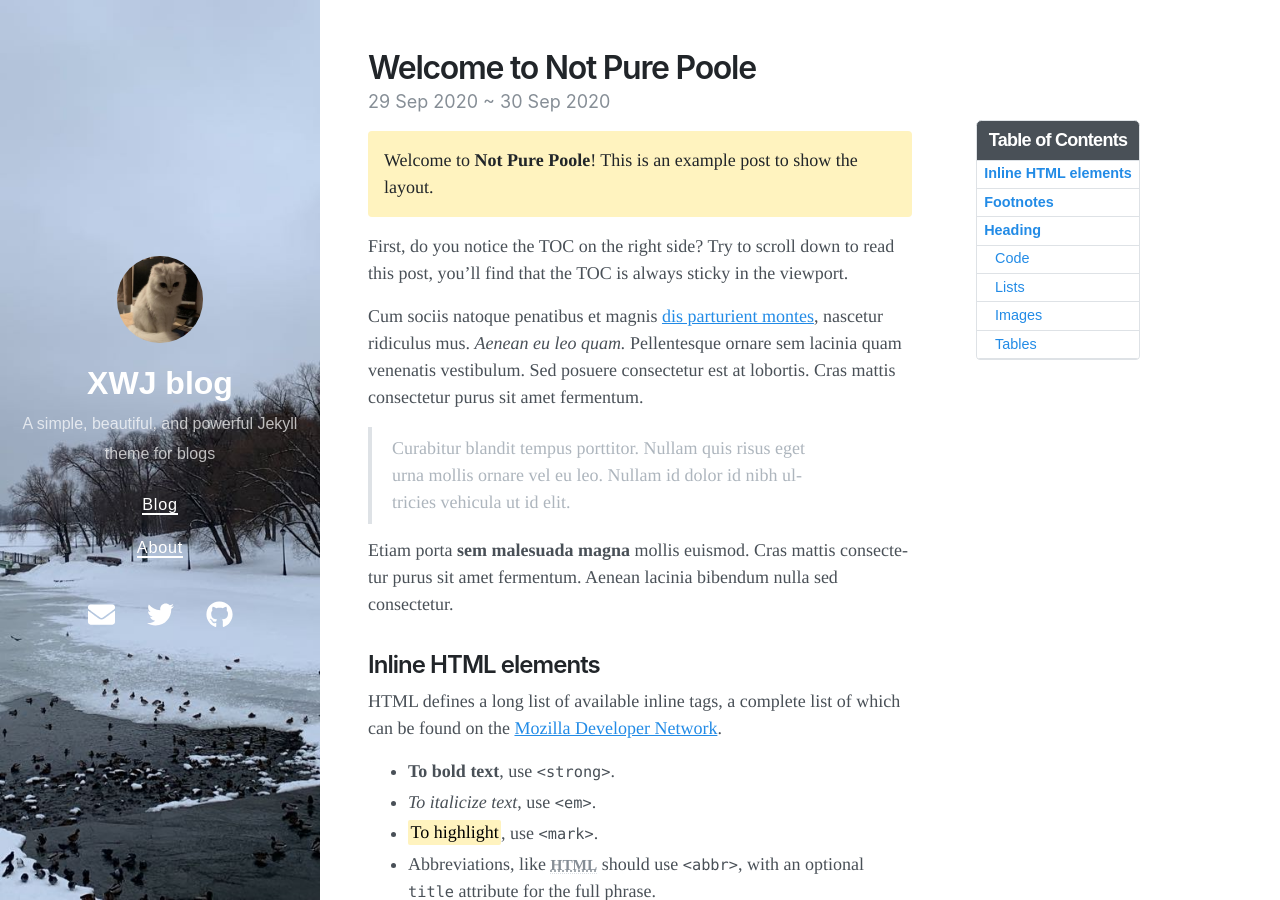
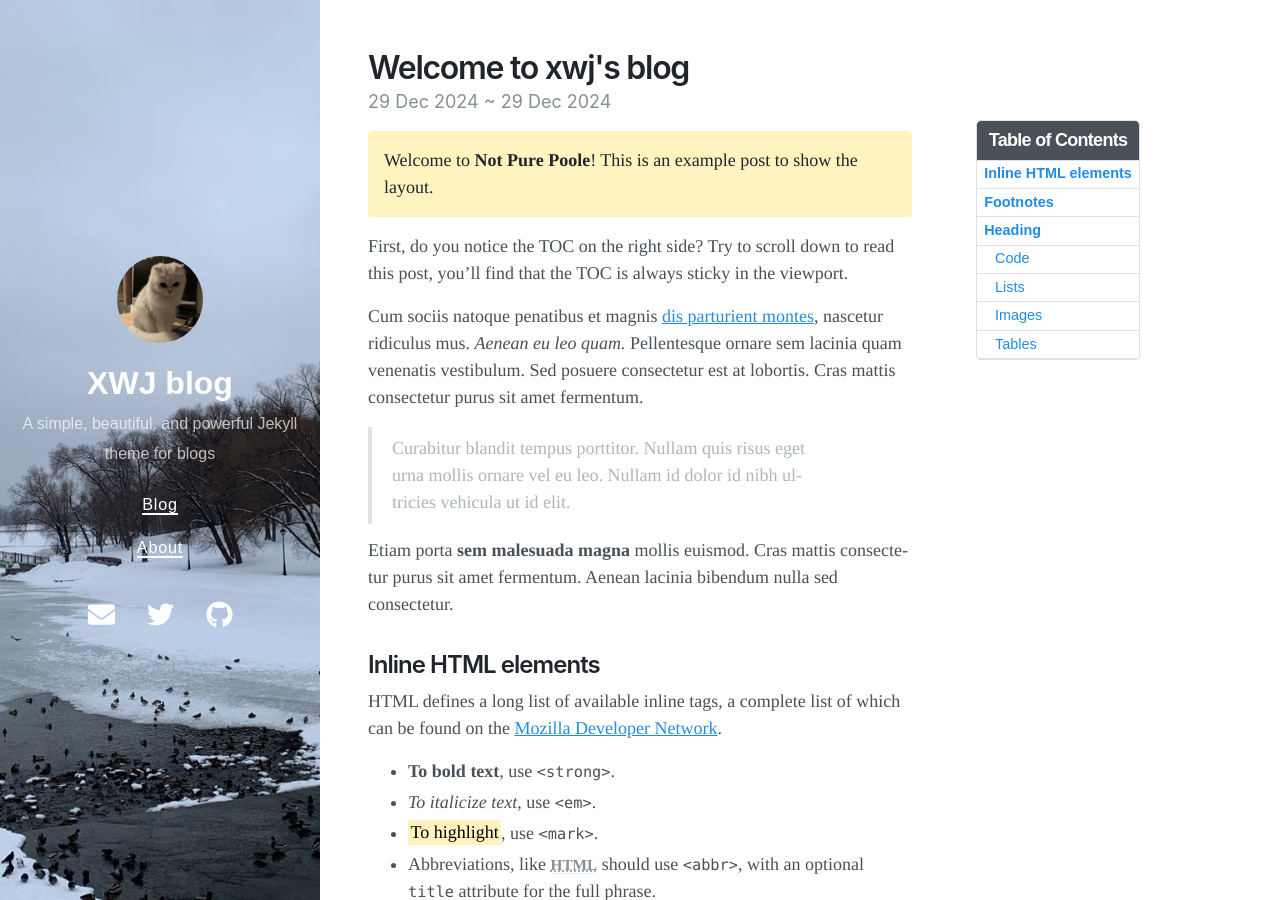
Before and after one commit to xwj106/xwjdegerenboke, a Jekyll site: the page built from _posts/2020-09-29-welcome-to-not-pure-poole.md, in a window 1280 px wide and 900 px high. Built offline with Jekyll 4.4.1, drawn with Linux system fonts in a browser that asks for light colours; nearby versions of some CDN libraries.

Commit message:
Update 2020-09-29-welcome-to-not-pure-poole.md

```diff
--- a/_posts/2020-09-29-welcome-to-not-pure-poole.md
+++ b/_posts/2020-09-29-welcome-to-not-pure-poole.md
@@ -1,8 +1,8 @@
 ---
 layout: post
-title: Welcome to Not Pure Poole
-date: 2020-09-29 23:18 +0800
-last_modified_at: 2020-10-01 01:08:25 +0800
+title: Welcome to xwj's blog
+date: 2024-12-29 18:18 +0800
+last_modified_at: 2024-12-29 19:08:25 +0800
 tags: [jekyll theme, jekyll, tutorial]
 toc:  true
 ---
```
